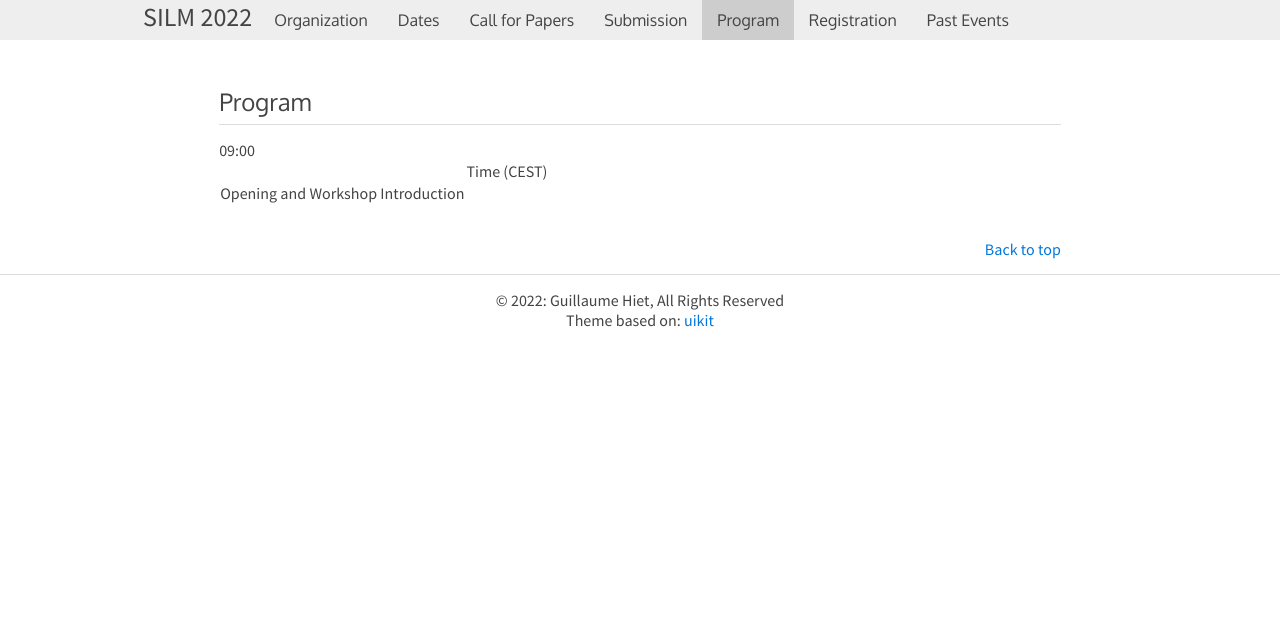
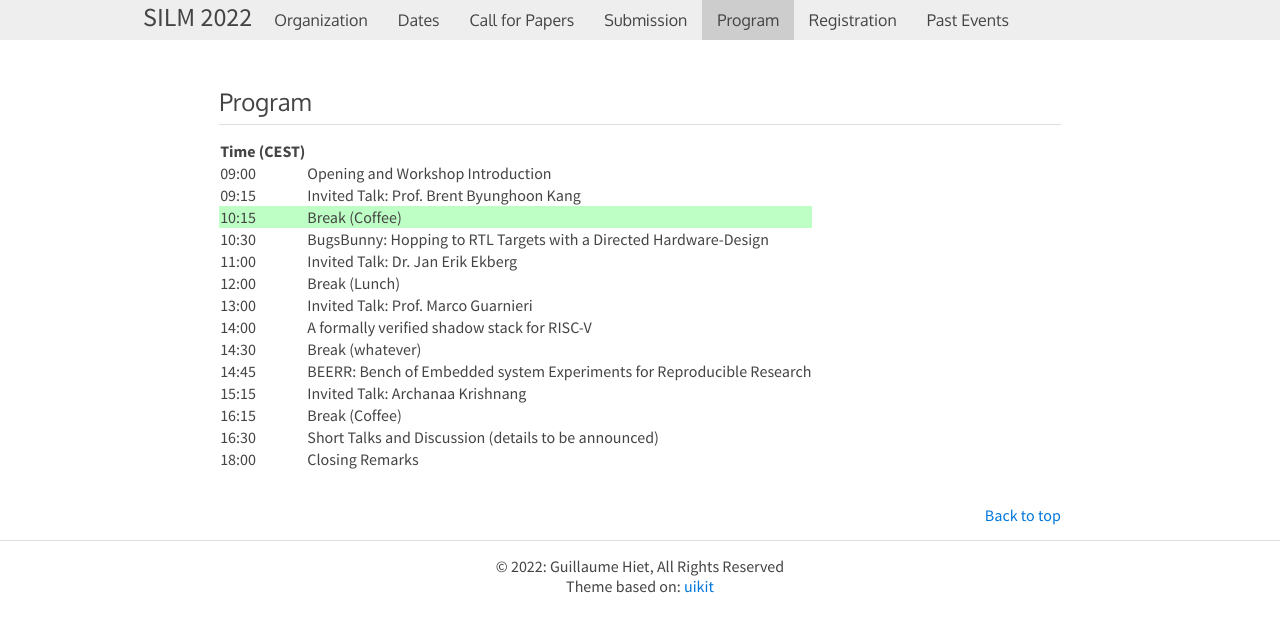
Before and after one commit to silm-workshop/silm-workshop.github.io, a Jekyll site: the page built from program.html, in a window 1280 px wide. Shown: the top 632 px of the page. Built offline with Jekyll 4.4.1, drawn with Linux system fonts in a browser that asks for light colours.

Commit message:
added draft programme

```diff
--- a/program.html
+++ b/program.html
@@ -4,12 +4,49 @@ layout: default
 ---
 
 <table>
-<th>
- <td>Time (CEST)</td><td></td
-</th>
 <tr>
- <tds>09:00</td><td>Opening and Workshop Introduction</td>
+  <th>Time (CEST)</th><th></th>
 </tr>
-
-
+<tr>
+  <td>09:00</td><td>Opening and Workshop Introduction</td>
+</tr>
+<tr>
+  <td>09:15</td><td>Invited Talk: Prof. Brent Byunghoon Kang</td>
+</tr>
+<tr style="background-color:#BEFFC5;">
+  <td>10:15</td><td>Break (Coffee)</td>
+</tr>
+<tr>
+  <td>10:30</td><td>BugsBunny: Hopping to RTL Targets with a Directed Hardware-Design</td>
+</tr>
+<tr>
+  <td>11:00</td><td>Invited Talk: Dr. Jan Erik Ekberg</td>
+</tr>
+<tr>
+  <td>12:00</td><td>Break (Lunch)</td>
+</tr>
+<tr>
+  <td>13:00</td><td>Invited Talk: Prof. Marco Guarnieri</td>
+</tr>
+<tr>
+  <td>14:00</td><td>A formally verified shadow stack for RISC-V</td>
+</tr>
+<tr>
+  <td>14:30</td><td>Break (whatever)</td>
+</tr>
+<tr>
+  <td>14:45</td><td>BEERR: Bench of Embedded system Experiments for Reproducible Research</td>
+</tr>
+<tr>
+  <td>15:15</td><td>Invited Talk: Archanaa Krishnang</td>
+</tr>
+<tr>
+  <td>16:15</td><td>Break (Coffee)</td>
+</tr>
+<tr>
+  <td>16:30</td><td>Short Talks and Discussion (details to be announced)</td>
+</tr>
+<tr>
+  <td>18:00</td><td>Closing Remarks</td>
+</tr>
 </table>
```
